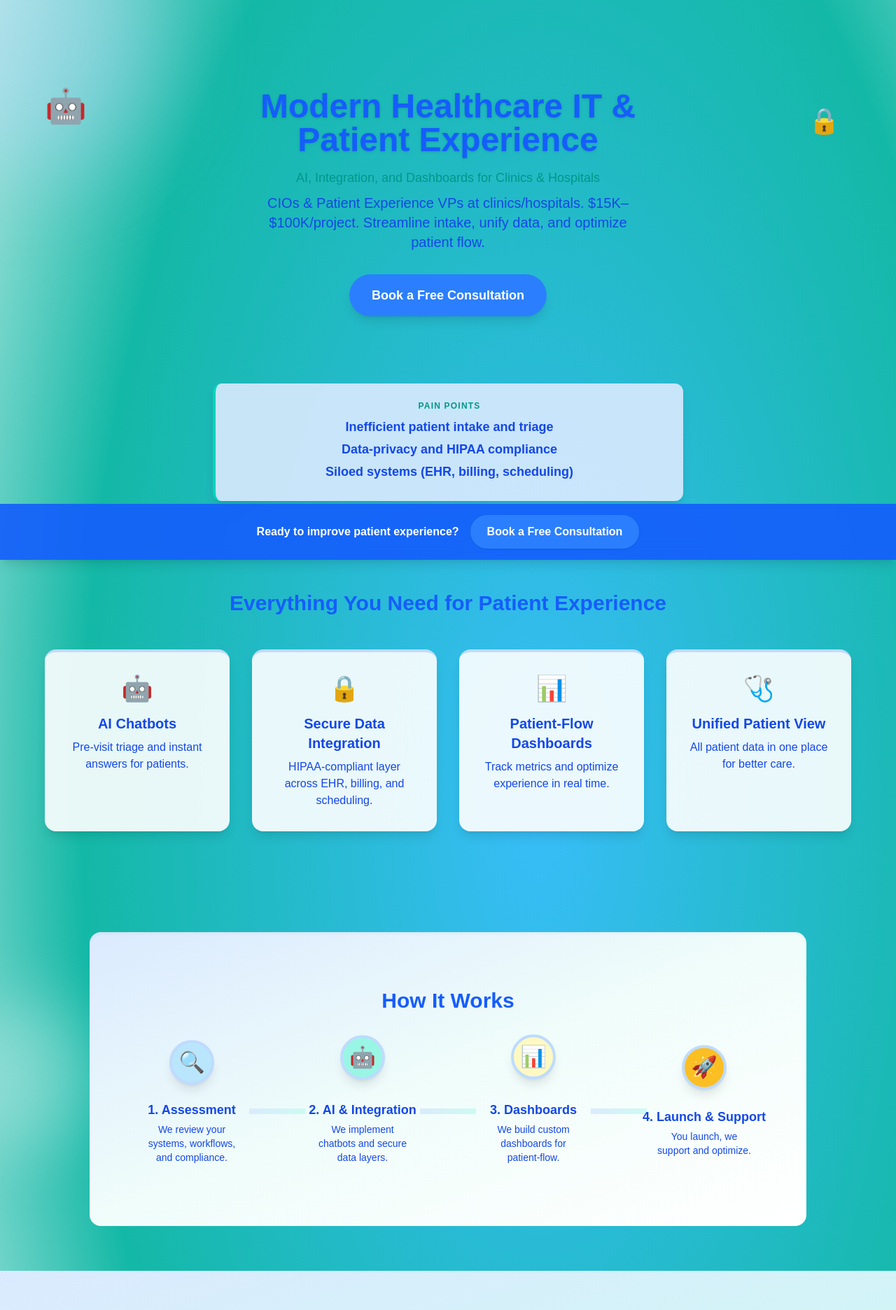
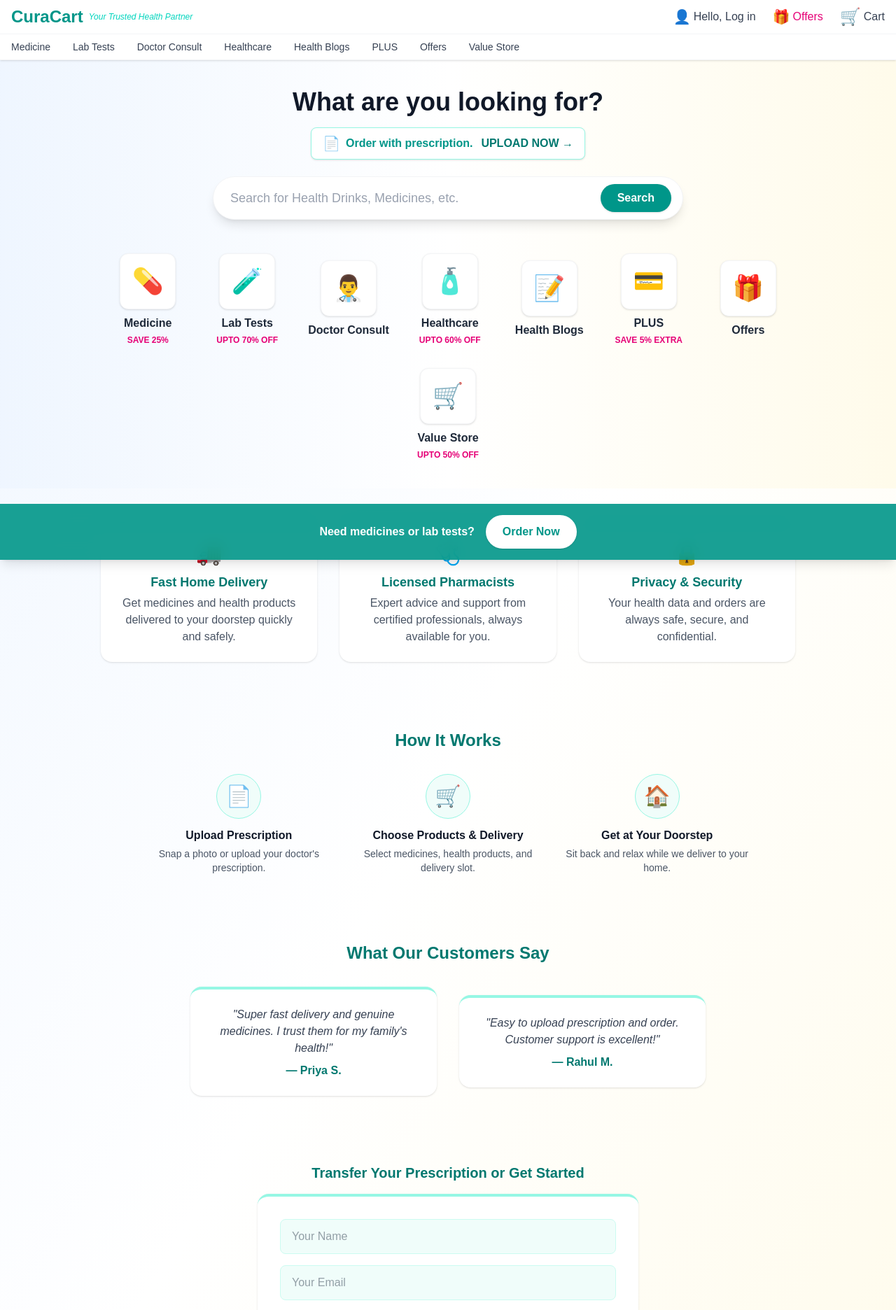
Before and after one commit to devbuilt888/sea-urchin-consulting, a Next.js app: page /healthcare-it in a window 1280 px wide. Shown: the top 1872 px of the page at 70% size. Built offline with nearby package versions, Linux system fonts and the light colour scheme.

Commit message:
Revamp Healthcare IT page with a complete redesign, introducing a new layout, updated categories, and enhanced search functionality. Remove unused features and testimonials sections for a cleaner interface. Improve user engagement with a sticky CTA and modern aesthetic.

```diff
--- a/src/pages/healthcare-it.tsx
+++ b/src/pages/healthcare-it.tsx
@@ -1,247 +1,152 @@
-import { useState, useRef, useEffect } from 'react';
+import { useState } from 'react';
 
-// Custom hook for scroll reveal
-function useReveal(threshold = 0.15) {
-  const ref = useRef(null);
-  const [visible, setVisible] = useState(false);
-  useEffect(() => {
-    const node = ref.current;
-    if (!node) return;
-    const observer = new window.IntersectionObserver(
-      ([entry]) => {
-        if (entry.isIntersecting) setVisible(true);
-      },
-      { threshold }
-    );
-    observer.observe(node);
-    return () => observer.disconnect();
-  }, [threshold]);
-  return [ref, visible] as const;
-}
-
-const features = [
-  {
-    icon: '🤖',
-    title: 'AI Chatbots',
-    desc: 'Pre-visit triage and instant answers for patients.'
-  },
-  {
-    icon: '🔒',
-    title: 'Secure Data Integration',
-    desc: 'HIPAA-compliant layer across EHR, billing, and scheduling.'
-  },
-  {
-    icon: '📊',
-    title: 'Patient-Flow Dashboards',
-    desc: 'Track metrics and optimize experience in real time.'
-  },
-  {
-    icon: '🩺',
-    title: 'Unified Patient View',
-    desc: 'All patient data in one place for better care.'
-  }
-];
-
-const steps = [
-  {
-    icon: '🔍',
-    title: '1. Assessment',
-    desc: 'We review your systems, workflows, and compliance.'
-  },
-  {
-    icon: '🤖',
-    title: '2. AI & Integration',
-    desc: 'We implement chatbots and secure data layers.'
-  },
-  {
-    icon: '📊',
-    title: '3. Dashboards',
-    desc: 'We build custom dashboards for patient-flow.'
-  },
-  {
-    icon: '🚀',
-    title: '4. Launch & Support',
-    desc: 'You launch, we support and optimize.'
-  }
-];
-
-const testimonials = [
-  {
-    quote: '“Our patient intake is faster, and our staff finally has a complete view of every patient.”',
-    author: 'VP Patient Experience, Regional Clinic'
-  }
+const categories = [
+  { icon: '💊', label: 'Medicine', offer: 'SAVE 25%' },
+  { icon: '🧪', label: 'Lab Tests', offer: 'UPTO 70% OFF' },
+  { icon: '👨‍⚕️', label: 'Doctor Consult', offer: '' },
+  { icon: '🧴', label: 'Healthcare', offer: 'UPTO 60% OFF' },
+  { icon: '📝', label: 'Health Blogs', offer: '' },
+  { icon: '💳', label: 'PLUS', offer: 'SAVE 5% EXTRA' },
+  { icon: '🎁', label: 'Offers', offer: '' },
+  { icon: '🛒', label: 'Value Store', offer: 'UPTO 50% OFF' },
 ];
 
 export default function HealthcareIT() {
-  const [testimonialIdx, setTestimonialIdx] = useState(0);
-  const [featuresRef, featuresVisible] = useReveal();
-  const [stepsRef, stepsVisible] = useReveal();
-  const [testimonialsRef, testimonialsVisible] = useReveal();
+  const [search, setSearch] = useState('');
+  return (
+    <main className="min-h-screen bg-gradient-to-br from-blue-50 via-white to-amber-50 text-gray-900 font-sans overflow-x-hidden relative">
+      {/* Header */}
+      <header className="w-full bg-white shadow-sm sticky top-0 z-30">
+        <div className="max-w-7xl mx-auto flex items-center justify-between px-4 py-2">
+          {/* Logo */}
+          <div className="flex items-center gap-2">
+            <span className="text-2xl text-teal-600 font-extrabold">CuraCart</span>
+            <span className="italic text-xs text-teal-400">Your Trusted Health Partner</span>
+          </div>
 
-  return (
-    <main className="min-h-screen text-gray-900 font-sans overflow-x-hidden relative" style={{ background: 'radial-gradient(ellipse at 60% 40%, #38bdf8 0%, #14b8a6 60%, #fff 100%)' }}>
-      {/* Animated gradient blobs */}
-      <div className="absolute top-[-120px] left-[-120px] w-[340px] h-[340px] bg-blue-200 rounded-full blur-3xl opacity-40 animate-blob1 z-0" />
-      <div className="absolute bottom-[-100px] right-[-100px] w-[300px] h-[300px] bg-teal-200 rounded-full blur-3xl opacity-30 animate-blob2 z-0" />
-      <div className="absolute top-1/2 left-[-80px] w-[180px] h-[180px] bg-white rounded-full blur-2xl opacity-30 animate-blob3 z-0" />
-      {/* Floating SVG icons in hero */}
-      <span className="absolute left-16 top-32 text-5xl animate-float z-10">🤖</span>
-      <span className="absolute right-20 top-40 text-4xl animate-float-slow z-10">🔒</span>
-      <span className="absolute left-1/3 bottom-20 text-4xl animate-float z-10">📊</span>
-      <span className="absolute right-1/4 bottom-32 text-4xl animate-float-slow z-10">🩺</span>
-      {/* Hero */}
-      <section className="relative flex flex-col justify-center items-center text-center px-6 pt-32 pb-24 overflow-hidden">
-        <h1 className="text-5xl font-bold mb-4 max-w-2xl relative z-10 text-blue-600 drop-shadow">Modern Healthcare IT & Patient Experience</h1>
-        <h6 className="text-lg text-teal-600 mb-2 relative z-10">AI, Integration, and Dashboards for Clinics & Hospitals</h6>
-        <p className="text-xl max-w-xl mb-8 text-blue-700 relative z-10">
-          CIOs & Patient Experience VPs at clinics/hospitals. $15K–$100K/project. Streamline intake, unify data, and optimize patient flow.
-        </p>
-        <a
-          href="#leadform"
-          className="px-8 py-4 bg-blue-500 text-white rounded-full shadow-lg hover:bg-blue-600 hover:scale-105 transition-transform duration-200 font-semibold text-lg relative z-10"
-        >
-          Book a Free Consultation
-        </a>
-      </section>
+          {/* User/Cart */}
+          <div className="flex items-center gap-6">
+            <span className="flex items-center gap-1 text-gray-700 cursor-pointer"><span className="text-xl">👤</span> Hello, Log in</span>
+            <span className="flex items-center gap-1 text-pink-600 cursor-pointer"><span className="text-xl">🎁</span> Offers</span>
+            <span className="flex items-center gap-1 text-gray-700 cursor-pointer"><span className="text-2xl">🛒</span> Cart</span>
+          </div>
+        </div>
+        {/* Nav */}
+        <nav className="w-full border-t border-b border-gray-100 bg-white">
+          <div className="max-w-7xl mx-auto flex items-center gap-8 px-4 py-2 text-gray-700 text-sm font-medium overflow-x-auto">
+            <a href="#" className="hover:text-teal-600">Medicine</a>
+            <a href="#" className="hover:text-teal-600">Lab Tests</a>
+            <a href="#" className="hover:text-teal-600">Doctor Consult</a>
+            <a href="#" className="hover:text-teal-600">Healthcare</a>
+            <a href="#" className="hover:text-teal-600">Health Blogs</a>
+            <a href="#" className="hover:text-teal-600">PLUS</a>
+            <a href="#" className="hover:text-teal-600">Offers</a>
+            <a href="#" className="hover:text-teal-600">Value Store</a>
+          </div>
+        </nav>
+      </header>
 
-      {/* Pain Points */}
-      <section className="flex flex-col items-center px-4 mb-12">
-        <div className="bg-blue-100/90 border-l-4 border-teal-400 shadow-lg rounded-xl px-8 py-6 max-w-2xl w-full flex flex-col items-center">
-          <span className="uppercase text-xs tracking-widest text-teal-600 font-bold mb-2">Pain Points</span>
-          <div className="text-lg font-semibold text-blue-700 mb-1">Inefficient patient intake and triage</div>
-          <div className="text-lg font-semibold text-blue-700 mb-1">Data-privacy and HIPAA compliance</div>
-          <div className="text-lg font-semibold text-blue-700 mb-1">Siloed systems (EHR, billing, scheduling)</div>
+      {/* Hero/Search */}
+      <section className="w-full py-10 px-4 bg-gradient-to-r from-blue-50 via-white to-amber-50 flex flex-col items-center">
+        <h1 className="text-3xl md:text-4xl font-bold mb-4 text-center">What are you looking for?</h1>
+        <div className="flex flex-col md:flex-row items-center gap-4 mb-6">
+          <button className="flex items-center gap-2 px-4 py-2 bg-white border border-teal-200 rounded-lg shadow text-teal-600 font-semibold hover:bg-teal-50 transition"><span className="text-xl">📄</span> Order with prescription. <span className="text-teal-700 font-bold ml-1">UPLOAD NOW →</span></button>
         </div>
-      </section>
-
-      {/* Features */}
-      <section ref={featuresRef} className={`py-20 px-6 text-center transition-all duration-700 ${featuresVisible ? 'opacity-100 translate-y-0' : 'opacity-0 translate-y-12'}`}>
-        <h2 className="text-3xl font-semibold mb-12 text-blue-600">Everything You Need for Patient Experience</h2>
-        <div className="grid md:grid-cols-4 gap-8 max-w-6xl mx-auto">
-          {features.map((f, idx) => (
-            <div
-              key={f.title}
-              className={`bg-white/90 rounded-2xl shadow-lg p-8 flex flex-col items-center hover:shadow-2xl hover:scale-105 transition-transform duration-200 border-t-4 border-blue-200 transition-all duration-700 ${featuresVisible ? 'opacity-100 translate-y-0' : 'opacity-0 translate-y-8'}`}
-              style={{ transitionDelay: featuresVisible ? `${idx * 0.1 + 0.2}s` : '0s' }}
-            >
-              <span className="text-4xl mb-4">{f.icon}</span>
-              <h3 className="text-xl font-bold mb-2 text-blue-700">{f.title}</h3>
-              <p className="text-blue-700">{f.desc}</p>
+        <div className="w-full max-w-2xl flex items-center bg-white rounded-full shadow-lg px-4 py-2 mb-8 border border-gray-100">
+          <input
+            type="text"
+            className="flex-1 bg-transparent outline-none px-2 py-2 text-lg text-gray-700 placeholder:text-gray-400"
+            placeholder="Search for Health Drinks, Medicines, etc."
+            value={search}
+            onChange={e => setSearch(e.target.value)}
+          />
+          <button className="ml-2 px-6 py-2 bg-teal-600 text-white rounded-full font-semibold shadow hover:bg-teal-700 transition">Search</button>
+        </div>
+        {/* Categories */}
+        <div className="w-full max-w-5xl flex flex-wrap items-center justify-center gap-8 mt-4">
+          {categories.map(cat => (
+            <div key={cat.label} className="flex flex-col items-center min-w-[110px]">
+              <div className="w-20 h-20 flex items-center justify-center bg-white rounded-xl shadow border border-gray-100 text-4xl mb-2">{cat.icon}</div>
+              <div className="font-semibold text-gray-800 text-base text-center">{cat.label}</div>
+              {cat.offer && <div className="text-xs text-pink-600 font-bold mt-1">{cat.offer}</div>}
             </div>
           ))}
         </div>
       </section>
 
-      {/* How it works timeline/stepper */}
-      <section ref={stepsRef} className={`py-20 px-6 bg-gradient-to-br from-blue-100 via-teal-50 to-white text-center shadow-inner rounded-2xl max-w-5xl mx-auto my-16 transition-all duration-700 ${stepsVisible ? 'opacity-100 translate-y-0' : 'opacity-0 translate-y-12'}`}>
-        <h2 className="text-3xl font-semibold mb-12 text-blue-600">How It Works</h2>
-        <div className="flex flex-col md:flex-row items-center justify-center gap-5 md:gap-0 relative">
-          {steps.map((step, i) => (
-            <div key={step.title} className={`flex flex-col items-center flex-1 min-w-[120px] relative z-10 group transition-all duration-700 ${stepsVisible ? 'opacity-100 translate-y-0' : 'opacity-0 translate-y-8'}`} style={{ transitionDelay: stepsVisible ? `${i * 0.1 + 0.2}s` : '0s' }}>
-              <div
-                className={`w-16 h-16 rounded-full flex items-center justify-center mb-3 border-4 border-blue-200 bg-white shadow-lg text-3xl transition-transform duration-200 group-hover:scale-110 animate-step-float`}
-                style={{ animationDelay: `${i * 0.5}s`, backgroundColor: i === 0 ? '#bae6fd' : i === 1 ? '#99f6e4' : i === 2 ? '#fef9c3' : '#fbbf24' }}
-              >
-                {step.icon}
-              </div>
-              <div className="font-semibold mb-1 text-lg text-blue-700">{step.title}</div>
-              <div className="text-blue-700 text-sm mb-2 max-w-[140px] mx-auto">{step.desc}</div>
-              {i < steps.length - 1 && (
-                <div className="hidden md:block absolute top-1/2 right-[-40px] w-20 h-2 bg-gradient-to-r from-blue-100 to-teal-100 z-0" />
-              )}
-            </div>
-          ))}
+      {/* Benefits */}
+      <section className="max-w-5xl mx-auto py-12 px-4 grid md:grid-cols-3 gap-8">
+        <div className="bg-white rounded-2xl shadow p-6 flex flex-col items-center text-center border-t-4 border-teal-200">
+          <span className="text-3xl mb-2">🚚</span>
+          <div className="font-bold text-lg mb-1 text-teal-700">Fast Home Delivery</div>
+          <div className="text-gray-600">Get medicines and health products delivered to your doorstep quickly and safely.</div>
+        </div>
+        <div className="bg-white rounded-2xl shadow p-6 flex flex-col items-center text-center border-t-4 border-teal-200">
+          <span className="text-3xl mb-2">🩺</span>
+          <div className="font-bold text-lg mb-1 text-teal-700">Licensed Pharmacists</div>
+          <div className="text-gray-600">Expert advice and support from certified professionals, always available for you.</div>
+        </div>
+        <div className="bg-white rounded-2xl shadow p-6 flex flex-col items-center text-center border-t-4 border-teal-200">
+          <span className="text-3xl mb-2">🔒</span>
+          <div className="font-bold text-lg mb-1 text-teal-700">Privacy & Security</div>
+          <div className="text-gray-600">Your health data and orders are always safe, secure, and confidential.</div>
         </div>
       </section>
 
-      {/* Testimonial carousel */}
-      <section ref={testimonialsRef} className={`py-20 px-6 mb-20 bg-gradient-to-br from-blue-100 to-teal-100 text-center transition-all duration-700 ${testimonialsVisible ? 'opacity-100 translate-y-0' : 'opacity-0 translate-y-12'}`}>
-        <h2 className="text-3xl font-semibold mb-10 text-blue-600">What Clients Say</h2>
-        <div className="max-w-xl mx-auto">
-          <div className="relative bg-white/90 rounded-2xl shadow-lg p-8 min-h-[160px] flex flex-col items-center">
-            <blockquote className="text-lg italic text-blue-700 mb-4 transition-all duration-500 animate-fade-in">
-              {testimonials[testimonialIdx].quote}
-            </blockquote>
-            <div className="text-teal-600 font-semibold">{testimonials[testimonialIdx].author}</div>
+      {/* How it works */}
+      <section className="max-w-4xl mx-auto py-12 px-4">
+        <h2 className="text-2xl font-bold mb-8 text-teal-700 text-center">How It Works</h2>
+        <div className="grid md:grid-cols-3 gap-8">
+          <div className="flex flex-col items-center text-center">
+            <div className="w-16 h-16 flex items-center justify-center bg-teal-50 rounded-full text-3xl mb-3 border border-teal-200">📄</div>
+            <div className="font-semibold mb-1">Upload Prescription</div>
+            <div className="text-gray-600 text-sm">Snap a photo or upload your doctor's prescription.</div>
+          </div>
+          <div className="flex flex-col items-center text-center">
+            <div className="w-16 h-16 flex items-center justify-center bg-teal-50 rounded-full text-3xl mb-3 border border-teal-200">🛒</div>
+            <div className="font-semibold mb-1">Choose Products & Delivery</div>
+            <div className="text-gray-600 text-sm">Select medicines, health products, and delivery slot.</div>
+          </div>
+          <div className="flex flex-col items-center text-center">
+            <div className="w-16 h-16 flex items-center justify-center bg-teal-50 rounded-full text-3xl mb-3 border border-teal-200">🏠</div>
+            <div className="font-semibold mb-1">Get at Your Doorstep</div>
+            <div className="text-gray-600 text-sm">Sit back and relax while we deliver to your home.</div>
           </div>
         </div>
       </section>
 
-      {/* Lead capture form placeholder */}
-      <section id="leadform" className="flex flex-col items-center px-4 mb-32">
-        <div className="bg-white border-l-4 border-blue-400 shadow-lg rounded-xl px-8 py-12 max-w-xl w-full flex flex-col items-center mb-20">
-          <span className="uppercase text-xs tracking-widest text-blue-700 font-bold mb-4">Get Started</span>
-          <div className="text-lg font-semibold text-blue-700 mb-8 text-center">Ready to modernize your patient experience? <br />Leave your email and we'll reach out for a free consultation.</div>
-          {/* Replace with real form integration */}
-          <form className="w-full flex flex-col gap-4">
-            <input type="email" placeholder="Your Email" className="rounded-lg px-4 py-3 bg-blue-100 text-blue-700 placeholder:text-blue-400 border border-blue-200 focus:outline-none focus:ring-2 focus:ring-blue-400" />
-            <button type="submit" className="px-6 py-3 bg-blue-500 text-white rounded-full shadow hover:bg-blue-600 hover:scale-105 transition-transform duration-200 font-semibold">Request Free Consultation</button>
-          </form>
-          <div className="text-xs text-blue-500 mt-4">We respect your privacy. No spam, ever.</div>
+      {/* Testimonials */}
+      <section className="max-w-3xl mx-auto py-12 px-4">
+        <h2 className="text-2xl font-bold mb-8 text-teal-700 text-center">What Our Customers Say</h2>
+        <div className="flex flex-col md:flex-row gap-8 items-center justify-center">
+          <div className="bg-white rounded-2xl shadow p-6 flex-1 text-center border-t-4 border-teal-200">
+            <div className="italic text-gray-700 mb-2">"Super fast delivery and genuine medicines. I trust them for my family's health!"</div>
+            <div className="font-bold text-teal-700">— Priya S.</div>
+          </div>
+          <div className="bg-white rounded-2xl shadow p-6 flex-1 text-center border-t-4 border-teal-200">
+            <div className="italic text-gray-700 mb-2">"Easy to upload prescription and order. Customer support is excellent!"</div>
+            <div className="font-bold text-teal-700">— Rahul M.</div>
+          </div>
         </div>
       </section>
 
-      {/* Sticky CTA bar */}
-      <div className="fixed bottom-0 left-0 w-full bg-blue-600/90 shadow-lg py-4 flex justify-center items-center z-50 backdrop-blur-md">
-        <span className="mr-4 font-semibold text-white">Ready to improve patient experience?</span>
-        <a
-          href="#leadform"
-          className="px-6 py-3 bg-blue-500 text-white rounded-full shadow hover:bg-blue-600 hover:scale-105 transition-transform duration-200 font-semibold"
-        >
-          Book a Free Consultation
-        </a>
+      {/* Lead Form */}
+      <section className="max-w-xl mx-auto mb-20 py-12 px-4">
+        <h2 className="text-xl font-bold mb-4 text-teal-700 text-center">Transfer Your Prescription or Get Started</h2>
+        <form className="bg-white rounded-2xl shadow p-8 flex flex-col gap-4 border-t-4 border-teal-200">
+          <input type="text" placeholder="Your Name" className="rounded-lg px-4 py-3 bg-teal-50 text-gray-700 border border-teal-100 focus:outline-none focus:ring-2 focus:ring-teal-400" />
+          <input type="email" placeholder="Your Email" className="rounded-lg px-4 py-3 bg-teal-50 text-gray-700 border border-teal-100 focus:outline-none focus:ring-2 focus:ring-teal-400" />
+          <input type="tel" placeholder="Phone Number" className="rounded-lg px-4 py-3 bg-teal-50 text-gray-700 border border-teal-100 focus:outline-none focus:ring-2 focus:ring-teal-400" />
+          <input type="text" placeholder="Prescription Details (optional)" className="rounded-lg px-4 py-3 bg-teal-50 text-gray-700 border border-teal-100 focus:outline-none focus:ring-2 focus:ring-teal-400" />
+          <button type="submit" className="px-6 py-3 bg-teal-600 text-white rounded-full shadow hover:bg-teal-700 hover:scale-105 transition-transform duration-200 font-semibold">Submit</button>
+        </form>
+      </section>
+
+      {/* Sticky CTA */}
+      <div className="fixed bottom-0 left-0 w-full bg-teal-600/90 shadow-lg py-4 flex justify-center items-center z-50 backdrop-blur-md">
+        <span className="mr-4 font-semibold text-white">Need medicines or lab tests?</span>
+        <button className="px-6 py-3 bg-white text-teal-600 rounded-full shadow hover:bg-gray-100 hover:scale-105 transition-transform duration-200 font-semibold">Order Now</button>
       </div>
-
-      {/* Animations */}
-      <style jsx>{`
-        @keyframes float {
-          0% { transform: translateY(0); }
-          50% { transform: translateY(-18px); }
-          100% { transform: translateY(0); }
-        }
-        .animate-float {
-          animation: float 3s ease-in-out infinite;
-        }
-        .animate-float-slow {
-          animation: float 5s ease-in-out infinite;
-        }
-        @keyframes step-float {
-          0% { transform: translateY(0); }
-          50% { transform: translateY(-18px); }
-          100% { transform: translateY(0); }
-        }
-        .animate-step-float {
-          animation: step-float 3.5s ease-in-out infinite;
-        }
-        @keyframes fade-in {
-          0% { opacity: 0; transform: translateY(24px); }
-          100% { opacity: 1; transform: translateY(0); }
-        }
-        .animate-fade-in {
-          animation: fade-in 0.7s cubic-bezier(0.23, 1, 0.32, 1) both;
-        }
-        @keyframes blob1 {
-          0%, 100% { transform: scale(1) translateY(0px); }
-          50% { transform: scale(1.15) translateY(30px); }
-        }
-        .animate-blob1 {
-          animation: blob1 8s ease-in-out infinite;
-        }
-        @keyframes blob2 {
-          0%, 100% { transform: scale(1) translateY(0px); }
-          50% { transform: scale(1.1) translateY(-20px); }
-        }
-        .animate-blob2 {
-          animation: blob2 10s ease-in-out infinite;
-        }
-        @keyframes blob3 {
-          0%, 100% { transform: scale(1) translateX(0px); }
-          50% { transform: scale(1.2) translateX(20px); }
-        }
-        .animate-blob3 {
-          animation: blob3 12s ease-in-out infinite;
-        }
-      `}</style>
     </main>
   );
 }
```
